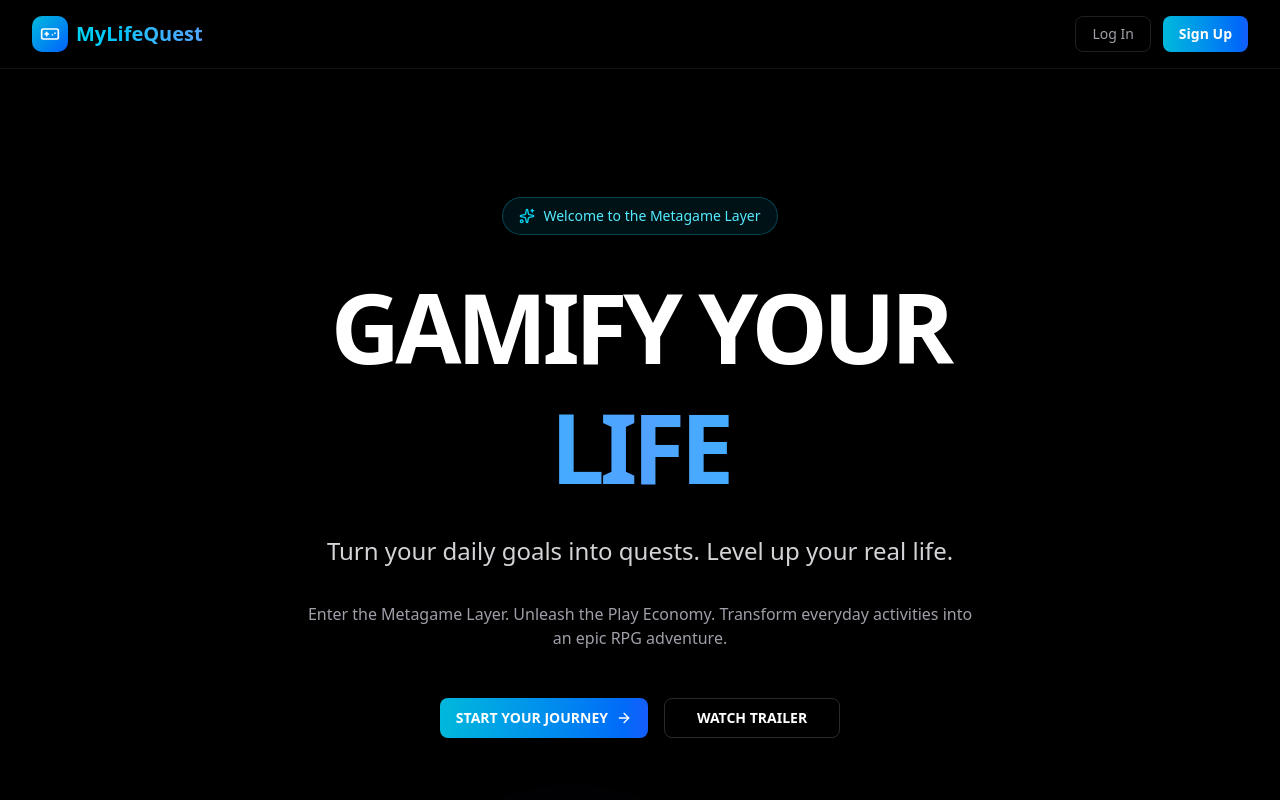
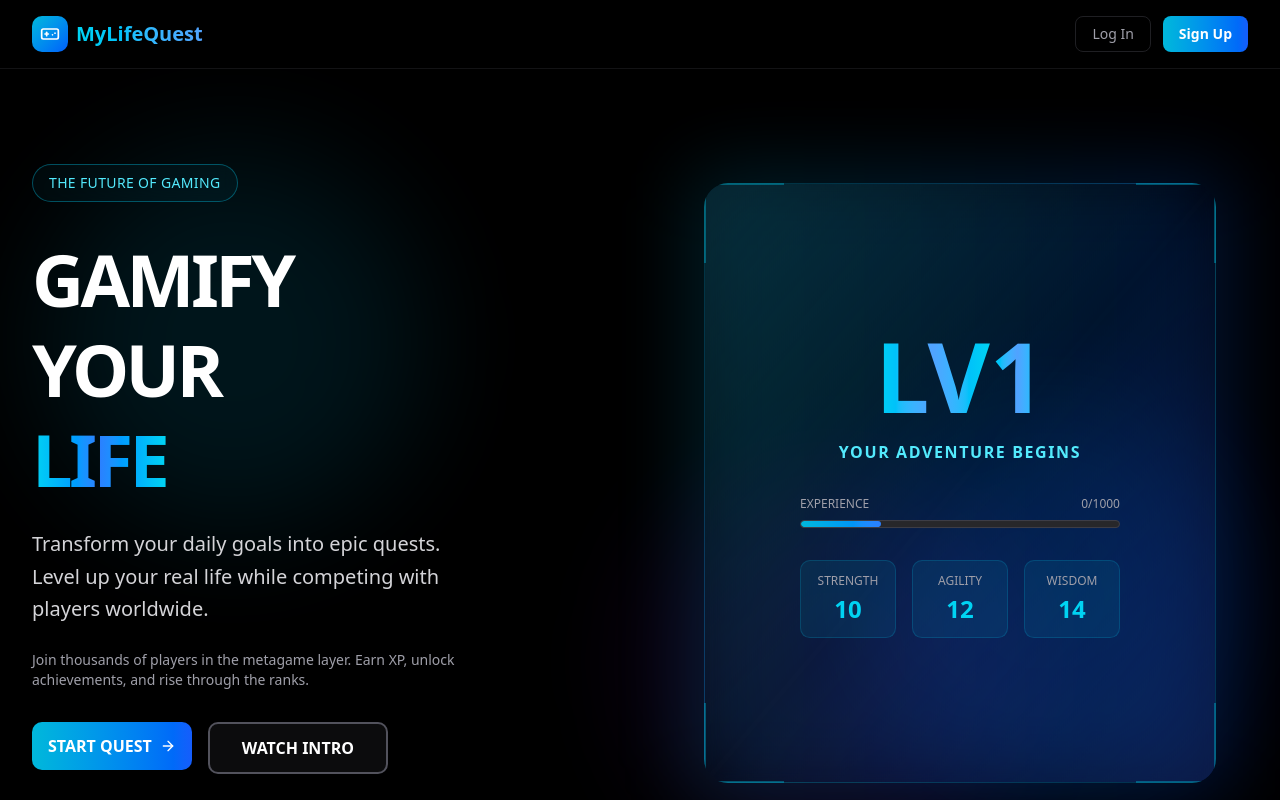
Before and after one commit to Tech-Nest-Hub/lifequest, a Next.js app: page / in a window 1280 px wide. Shown: the top 800 px of the page. Built offline with nearby package versions, Linux system fonts and the light colour scheme.

Commit message:
hero section changed

```diff
--- a/components/landingpageui/herosection.tsx
+++ b/components/landingpageui/herosection.tsx
@@ -1,72 +1,233 @@
 "use client"
 
 import { Button } from "@/components/ui/button"
-import { ArrowRight, Sparkles } from "lucide-react"
+import { ArrowRight } from "lucide-react"
 import Link from "next/link"
+import { useEffect, useRef } from "react"
+import gsap from "gsap"
 
 export function Hero() {
+  const containerRef = useRef<HTMLDivElement>(null)
+  const contentRef = useRef<HTMLDivElement>(null)
+  const titleRef = useRef<HTMLHeadingElement>(null)
+  const visualRef = useRef<HTMLDivElement>(null)
+  const ctaRef = useRef<HTMLDivElement>(null)
+
+  useEffect(() => {
+    if (!containerRef.current) return
+
+    const ctx = gsap.context(() => {
+      const tl = gsap.timeline()
+
+      // Stagger animations for content
+      tl.fromTo(
+        contentRef.current,
+        { opacity: 0, x: -50 },
+        { opacity: 1, x: 0, duration: 0.8, ease: "power3.out" },
+        0
+      )
+
+      // Title words animation
+      const titleWords = titleRef.current?.querySelectorAll(".title-word")
+      if (titleWords && titleWords.length > 0) {
+        tl.fromTo(
+          titleWords,
+          { opacity: 0, y: 40 },
+          { opacity: 1, y: 0, duration: 0.6, stagger: 0.1, ease: "back.out" },
+          0.2
+        )
+      }
+
+      // Visual element slide and scale
+      if (visualRef.current) {
+        tl.fromTo(
+          visualRef.current,
+          { opacity: 0, scale: 0.8, x: 50 },
+          { opacity: 1, scale: 1, x: 0, duration: 0.9, ease: "power3.out" },
+          0.3
+        )
+      }
+
+      // CTA buttons
+      const ctaElements = ctaRef.current?.querySelectorAll("a, button")
+      if (ctaElements && ctaElements.length > 0) {
+        tl.fromTo(
+          ctaElements,
+          { opacity: 0, y: 20 },
+          { opacity: 1, y: 0, duration: 0.6, stagger: 0.15, ease: "power2.out" },
+          0.5
+        )
+      }
+
+      // Floating animation for visual element
+      if (visualRef.current) {
+        gsap.to(visualRef.current, {
+          y: 30,
+          duration: 4,
+          repeat: -1,
+          yoyo: true,
+          ease: "sine.inOut",
+        })
+
+        // Mouse move parallax effect
+        const handleMouseMove = (e: MouseEvent) => {
+          const x = ((e.clientX / window.innerWidth) - 0.5) * 20
+          const y = ((e.clientY / window.innerHeight) - 0.5) * 20
+          gsap.to(visualRef.current, { x, y, duration: 0.5, ease: "power1.out" })
+        }
+
+        document.addEventListener("mousemove", handleMouseMove)
+
+        // Cleanup event listener
+        return () => {
+          document.removeEventListener("mousemove", handleMouseMove)
+        }
+      }
+    }, containerRef)
+
+    return () => ctx.revert()
+  }, [])
+
   return (
-    <section className="relative overflow-hidden px-4 py-32 sm:px-6 lg:px-8">
-      {/* Animated background */}
-      <div className="absolute inset-0 overflow-hidden">
-        <div className="absolute -left-1/2 top-0 h-96 w-96 rounded-full bg-cyan-600/20 blur-3xl animate-pulse" />
-        <div className="absolute -right-1/2 -bottom-1/2 h-96 w-96 rounded-full bg-blue-600/20 blur-3xl animate-pulse" />
-        <div className="absolute top-1/2 left-1/3 h-72 w-72 rounded-full bg-purple-600/10 blur-3xl animate-pulse delay-1000" />
+    <section
+      ref={containerRef}
+      className="relative min-h-screen overflow-hidden bg-black px-4 sm:px-6 lg:px-8 flex items-center"
+    >
+      {/* Animated background elements */}
+      <div className="absolute inset-0 overflow-hidden pointer-events-none">
+        <div className="absolute top-20 left-10 w-96 h-96 bg-cyan-600/15 rounded-full blur-3xl animate-pulse" />
+        <div
+          className="absolute bottom-20 right-10 w-96 h-96 bg-blue-600/15 rounded-full blur-3xl animate-pulse"
+          style={{ animationDelay: '2000ms' }}
+        />
+        <div
+          className="absolute top-1/2 left-1/2 w-96 h-96 bg-purple-600/10 rounded-full blur-3xl animate-pulse"
+          style={{ animationDelay: '4000ms' }}
+        />
       </div>
 
-      <div className="relative mx-auto max-w-7xl">
-        <div className="mx-auto max-w-4xl text-center">
-          {/* Badge */}
-          <div className="mb-8 inline-flex items-center gap-2 rounded-full border border-cyan-500/30 bg-cyan-500/10 px-4 py-2 hover:bg-cyan-500/20 transition-colors">
-            <Sparkles className="h-4 w-4 text-cyan-400" />
-            <span className="text-sm font-medium text-cyan-300">Welcome to the Metagame Layer</span>
+      <div className="relative mx-auto max-w-7xl w-full">
+        <div className="grid grid-cols-1 lg:grid-cols-2 gap-8 lg:gap-16 items-center">
+          {/* Left Content */}
+          <div ref={contentRef} className="z-10">
+            <div className="mb-8 inline-block">
+              <div className="px-4 py-2 rounded-full border border-cyan-500/40 bg-cyan-500/5 backdrop-blur-sm">
+                <p className="text-sm font-medium text-cyan-300 tracking-wide">THE FUTURE OF GAMING</p>
+              </div>
             </div>
 
-          {/* Main heading with split text styling */}
-          <h1 className="mb-6 text-6xl sm:text-7xl lg:text-8xl font-black leading-tight tracking-tighter">
-            <span className="block text-white">GAMIFY YOUR</span>
-            <span className="block bg-linear-to-r from-cyan-400 via-blue-400 to-cyan-400 bg-clip-text text-transparent">
+            <h1
+              ref={titleRef}
+              className="text-5xl sm:text-6xl lg:text-7xl font-black leading-tight mb-6 tracking-tighter"
+            >
+              <span className="title-word block text-white">GAMIFY</span>
+              <span className="title-word block text-white">YOUR</span>
+              <span className="title-word inline-block bg-linear-to-r from-cyan-400 via-blue-500 to-cyan-400 bg-clip-text text-transparent">
                 LIFE
               </span>
             </h1>
 
-          {/* Tagline */}
-          <p className="mb-8 text-xl sm:text-2xl text-zinc-300 font-light max-w-2xl mx-auto leading-relaxed">
-            Turn your daily goals into quests. Level up your real life.
+            <p className="text-lg sm:text-xl text-zinc-300 mb-6 max-w-md font-light leading-relaxed">
+              Transform your daily goals into epic quests. Level up your real life while competing with players
+              worldwide.
             </p>
 
-          <p className="mb-12 text-sm sm:text-base text-zinc-400 max-w-2xl mx-auto">
-            Enter the Metagame Layer. Unleash the Play Economy. Transform everyday activities into an epic RPG
-            adventure.
+            <p className="text-sm text-zinc-400 mb-8 max-w-md">
+              Join thousands of players in the metagame layer. Earn XP, unlock achievements, and rise through the ranks.
             </p>
 
-          {/* CTA Buttons */}
-          <div className="flex flex-col sm:flex-row gap-4 sm:justify-center items-center">
-            <Link href="/signup">
+            <div ref={ctaRef} className="flex flex-col sm:flex-row gap-4">
+              <Link href="/signup" className="w-full sm:w-auto">
                 <Button
                   size="lg"
-                className="w-full sm:w-auto gap-2 bg-linear-to-r from-cyan-500 to-blue-600 hover:from-cyan-600 hover:to-blue-700 text-white font-semibold px-8"
+                  className="w-full bg-linear-to-r from-cyan-500 to-blue-600 hover:from-cyan-600 hover:to-blue-700 text-white font-bold text-base px-8 py-6 rounded-lg gap-2 group transition-all duration-300 hover:shadow-lg hover:shadow-cyan-500/50"
                 >
-                START YOUR JOURNEY
-                <ArrowRight className="h-5 w-5" />
+                  START QUEST
+                  <ArrowRight className="w-5 h-5 group-hover:translate-x-1 transition-transform" />
                 </Button>
               </Link>
               <Button
                 size="lg"
-              className="w-full sm:w-auto border border-zinc-600/50 bg-transparent hover:bg-zinc-900/50 text-white font-semibold px-8"
+                className="w-full sm:w-auto border-2 border-zinc-600 hover:border-cyan-500/50 bg-zinc-900/50 hover:bg-zinc-900 text-white font-bold text-base px-8 py-6 rounded-lg transition-all duration-300 hover:shadow-lg hover:shadow-cyan-500/20"
               >
-              WATCH TRAILER
+                WATCH INTRO
               </Button>
             </div>
           </div>
 
-        {/* Animated hero image placeholder */}
-        <div className="mt-16 relative aspect-video rounded-2xl overflow-hidden border border-zinc-700/50 bg-linear-to-br from-cyan-900/30 via-transparent to-blue-900/30 backdrop-blur-sm">
-          <div className="absolute inset-0 bg-linear-to-br from-cyan-600/10 to-blue-600/10" />
-          <div className="absolute inset-0 flex items-center justify-center">
-            <div className="text-center">
-              <div className="text-6xl mb-4">🎮</div>
-              <p className="text-zinc-400">Your Adventure Starts Here</p>
+          {/* Right Visual Element */}
+          <div ref={visualRef} className="relative h-96 lg:h-[600px] flex items-center justify-center">
+            <div className="relative w-full h-full max-w-lg mx-auto">
+              {/* Glowing card background */}
+              <div className="absolute inset-0 rounded-3xl overflow-hidden">
+                <div className="absolute inset-0 bg-linear-to-br from-cyan-900/40 via-transparent to-blue-900/40 backdrop-blur-sm border border-cyan-500/20" />
+
+                {/* Animated grid */}
+                <div className="absolute inset-0 opacity-30">
+                  <div
+                    className="absolute inset-0"
+                    style={{
+                      backgroundImage: `
+                        linear-linear(rgba(0,217,255,0.05) 1px, transparent 1px),
+                        linear-linear(90deg, rgba(0,217,255,0.05) 1px, transparent 1px)
+                      `,
+                      backgroundSize: '40px 40px'
+                    }}
+                  />
+                </div>
+
+                {/* Animated corners */}
+                <div className="absolute top-0 left-0 w-20 h-20 border-t-2 border-l-2 border-cyan-500/40" />
+                <div className="absolute top-0 right-0 w-20 h-20 border-t-2 border-r-2 border-cyan-500/40" />
+                <div className="absolute bottom-0 left-0 w-20 h-20 border-b-2 border-l-2 border-cyan-500/40" />
+                <div className="absolute bottom-0 right-0 w-20 h-20 border-b-2 border-r-2 border-cyan-500/40" />
+
+                {/* Main content */}
+                <div className="relative w-full h-full flex flex-col items-center justify-center gap-8 p-8">
+                  {/* Character level display */}
+                  <div className="text-center space-y-4">
+                    <div className="text-7xl sm:text-8xl font-black">
+                      <span className="text-transparent bg-linear-to-r from-cyan-400 via-blue-400 to-cyan-400 bg-clip-text">
+                        LV
+                      </span>
+                      <span className="text-transparent bg-linear-to-r from-cyan-400 via-blue-400 to-cyan-400 bg-clip-text">
+                        1
+                      </span>
+                    </div>
+                    <p className="text-cyan-300 font-bold tracking-widest">YOUR ADVENTURE BEGINS</p>
+                  </div>
+
+                  {/* XP Bar */}
+                  <div className="w-full max-w-xs space-y-2">
+                    <div className="flex justify-between text-xs text-zinc-400">
+                      <span>EXPERIENCE</span>
+                      <span>0/1000</span>
+                    </div>
+                    <div className="relative h-2 bg-zinc-800 rounded-full overflow-hidden border border-zinc-700">
+                      <div className="absolute inset-y-0 left-0 w-1/4 bg-linear-to-r from-cyan-500 to-blue-500 shadow-lg shadow-cyan-500/50 rounded-full" />
+                    </div>
+                  </div>
+
+                  {/* Stats display */}
+                  <div className="grid grid-cols-3 gap-4 w-full max-w-xs">
+                    <div className="p-3 rounded-lg bg-cyan-500/10 border border-cyan-500/20 text-center">
+                      <div className="text-xs text-zinc-400 mb-1">STRENGTH</div>
+                      <div className="text-2xl font-bold text-cyan-400">10</div>
+                    </div>
+                    <div className="p-3 rounded-lg bg-cyan-500/10 border border-cyan-500/20 text-center">
+                      <div className="text-xs text-zinc-400 mb-1">AGILITY</div>
+                      <div className="text-2xl font-bold text-cyan-400">12</div>
+                    </div>
+                    <div className="p-3 rounded-lg bg-cyan-500/10 border border-cyan-500/20 text-center">
+                      <div className="text-xs text-zinc-400 mb-1">WISDOM</div>
+                      <div className="text-2xl font-bold text-cyan-400">14</div>
+                    </div>
+                  </div>
+                </div>
+              </div>
+
+              {/* Glow effect */}
+              <div className="absolute -inset-4 rounded-3xl bg-linear-to-r from-cyan-600/20 to-blue-600/20 blur-2xl -z-10 animate-pulse" />
             </div>
           </div>
         </div>
--- a/package.json
+++ b/package.json
@@ -17,6 +17,7 @@
     "class-variance-authority": "^0.7.1",
     "clsx": "^2.1.1",
     "dotenv": "^17.2.3",
+    "gsap": "^3.13.0",
     "lucide-react": "^0.552.0",
     "next": "16.0.1",
     "prisma": "^6.18.0",
```
Also changed, not shown: 1 other file (tests, documents, lock files or other folders). Lines whose indentation alone changed are shown as unchanged.
